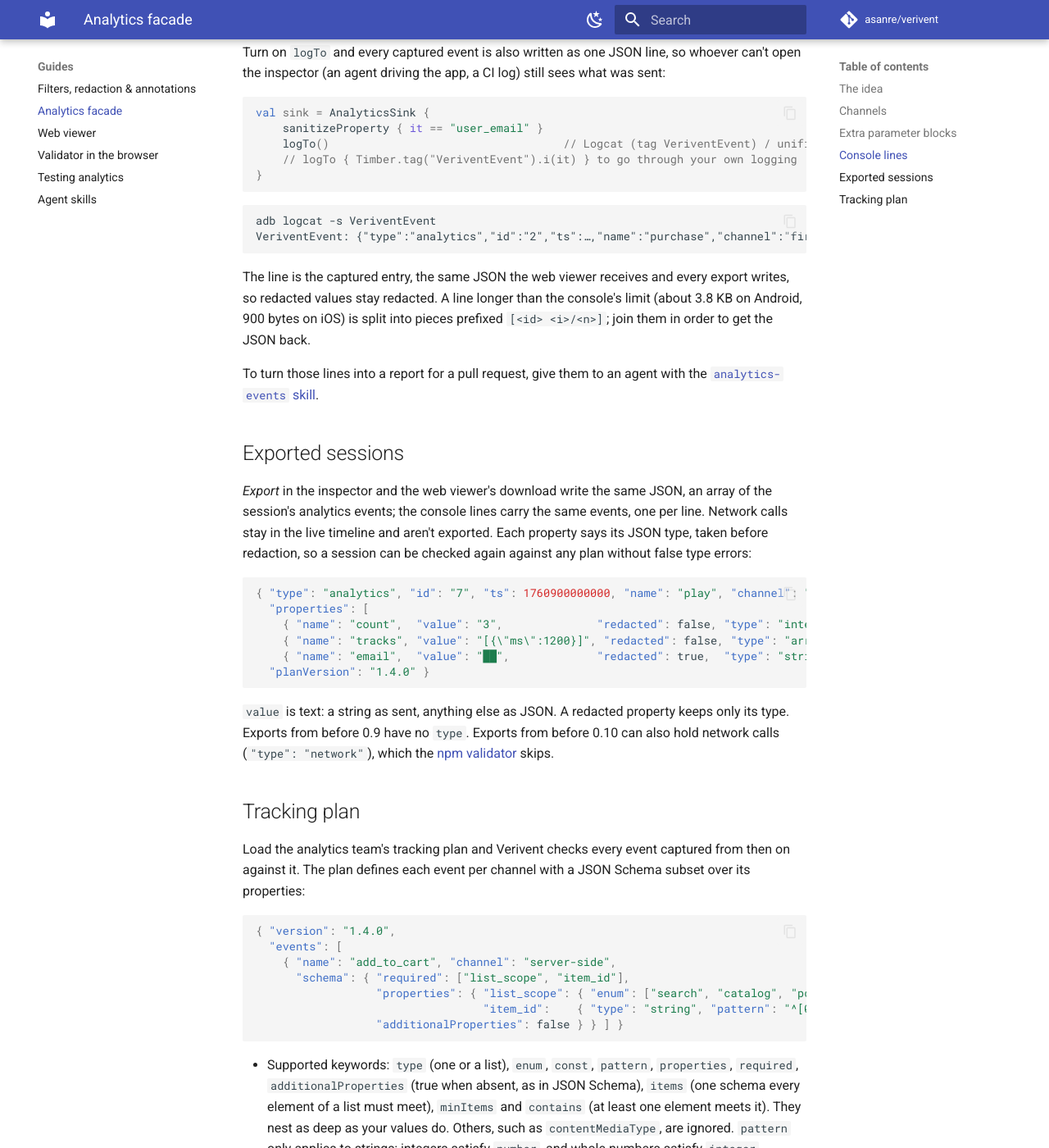
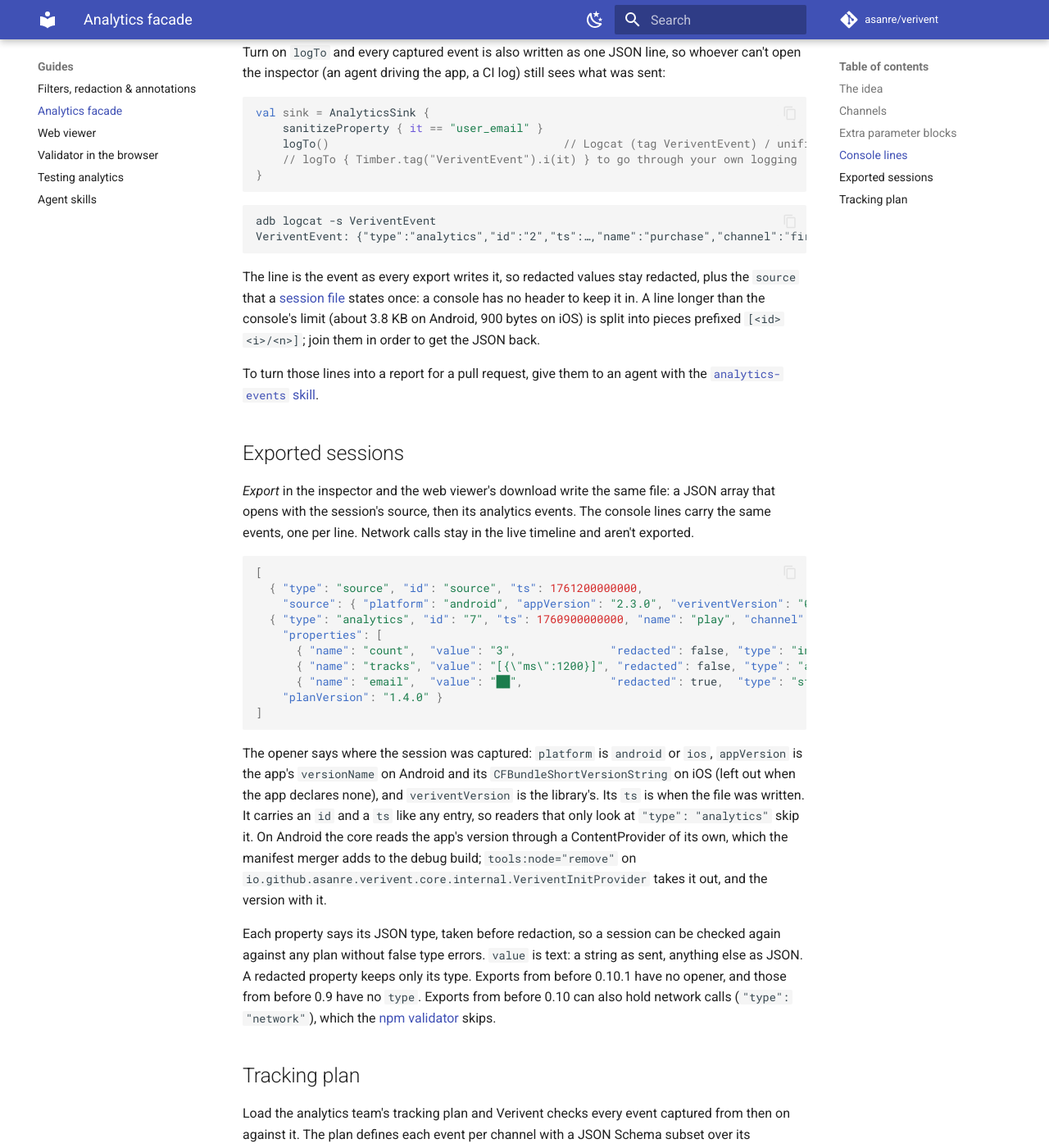
Before and after one commit to asanre/verivent, an MkDocs documentation site: the page built from docs/integration-analytics-facade.md, in a window 1280 px wide and 1400 px high, scrolled down 1978 px. Shown: the whole window at 82% size. Built offline with MkDocs 1.6.1 and Material for MkDocs 9.7.7, drawn with Linux system fonts in a browser that asks for light colours; comment, search, counter and statistics services are not loaded.

Commit message:
docs: describe the export's source entry

````diff
--- a/docs/integration-analytics-facade.md
+++ b/docs/integration-analytics-facade.md
@@ -98,11 +98,12 @@
 
 ```text
 adb logcat -s VeriventEvent
-VeriventEvent: {"type":"analytics","id":"2","ts":…,"name":"purchase","channel":"firebase","properties":[…]}
+VeriventEvent: {"type":"analytics","id":"2","ts":…,"name":"purchase","channel":"firebase","properties":[…],"source":{"platform":"android","appVersion":"2.3.0","veriventVersion":"0.10.1"}}
 ```
 
-The line is the captured entry, the same JSON the web viewer receives and every export writes, so
-redacted values stay redacted. A line longer than the console's limit (about 3.8 KB on Android, 900 bytes on iOS) is
+The line is the event as every export writes it, so redacted values stay redacted, plus the
+`source` that a [session file](#exported-sessions) states once: a console has no header to keep it
+in. A line longer than the console's limit (about 3.8 KB on Android, 900 bytes on iOS) is
 split into pieces prefixed `[<id> <i>/<n>] `; join them in order to get the JSON back.
 
 To turn those lines into a report for a pull request, give them to an agent with the
@@ -110,22 +111,35 @@
 
 ## Exported sessions
 
-*Export* in the inspector and the web viewer's download write the same JSON, an array of the
-session's analytics events; the console lines carry the same events, one per line. Network calls
-stay in the live timeline and aren't exported. Each property says its JSON type, taken before
-redaction, so a session can be checked again against any plan without false type errors:
+*Export* in the inspector and the web viewer's download write the same file: a JSON array that
+opens with the session's source, then its analytics events. The console lines carry the same
+events, one per line. Network calls stay in the live timeline and aren't exported.
 
 ```json
-{ "type": "analytics", "id": "7", "ts": 1760900000000, "name": "play", "channel": "firebase",
-  "properties": [
-    { "name": "count",  "value": "3",              "redacted": false, "type": "integer" },
-    { "name": "tracks", "value": "[{\"ms\":1200}]", "redacted": false, "type": "array" },
-    { "name": "email",  "value": "██",             "redacted": true,  "type": "string" } ],
-  "planVersion": "1.4.0" }
+[
+  { "type": "source", "id": "source", "ts": 1761200000000,
+    "source": { "platform": "android", "appVersion": "2.3.0", "veriventVersion": "0.10.1" } },
+  { "type": "analytics", "id": "7", "ts": 1760900000000, "name": "play", "channel": "firebase",
+    "properties": [
+      { "name": "count",  "value": "3",              "redacted": false, "type": "integer" },
+      { "name": "tracks", "value": "[{\"ms\":1200}]", "redacted": false, "type": "array" },
+      { "name": "email",  "value": "██",             "redacted": true,  "type": "string" } ],
+    "planVersion": "1.4.0" }
+]
 ```
 
-`value` is text: a string as sent, anything else as JSON. A redacted property keeps only its type.
-Exports from before 0.9 have no `type`. Exports from before 0.10 can also hold network calls
+The opener says where the session was captured: `platform` is `android` or `ios`, `appVersion` is
+the app's `versionName` on Android and its `CFBundleShortVersionString` on iOS (left out when the app
+declares none), and `veriventVersion` is the library's. Its `ts` is when the file was written. It
+carries an `id` and a `ts` like any entry, so readers that only look at `"type": "analytics"` skip
+it. On Android the core reads the app's version through a ContentProvider of its own, which the
+manifest merger adds to the debug build; `tools:node="remove"` on
+`io.github.asanre.verivent.core.internal.VeriventInitProvider` takes it out, and the version with it.
+
+Each property says its JSON type, taken before redaction, so a session can be checked again against
+any plan without false type errors. `value` is text: a string as sent, anything else as JSON. A
+redacted property keeps only its type. Exports from before 0.10.1 have no opener, and those from
+before 0.9 have no `type`. Exports from before 0.10 can also hold network calls
 (`"type": "network"`), which the [npm validator](validator-npm.md) skips.
 
 ## Tracking plan
````
Also changed, not shown: docs/testing.md (+3 -2 lines), docs/validator-npm.md (+2 -1 lines), docs/web-viewer.md (+4 -3 lines).
